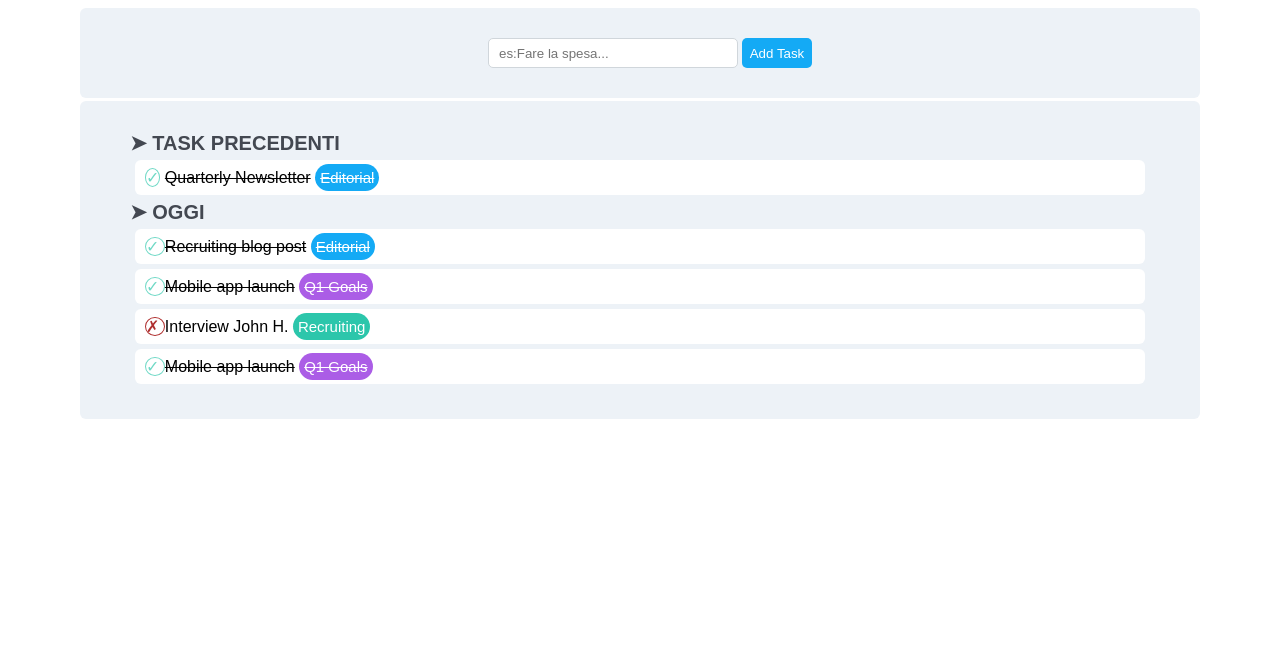
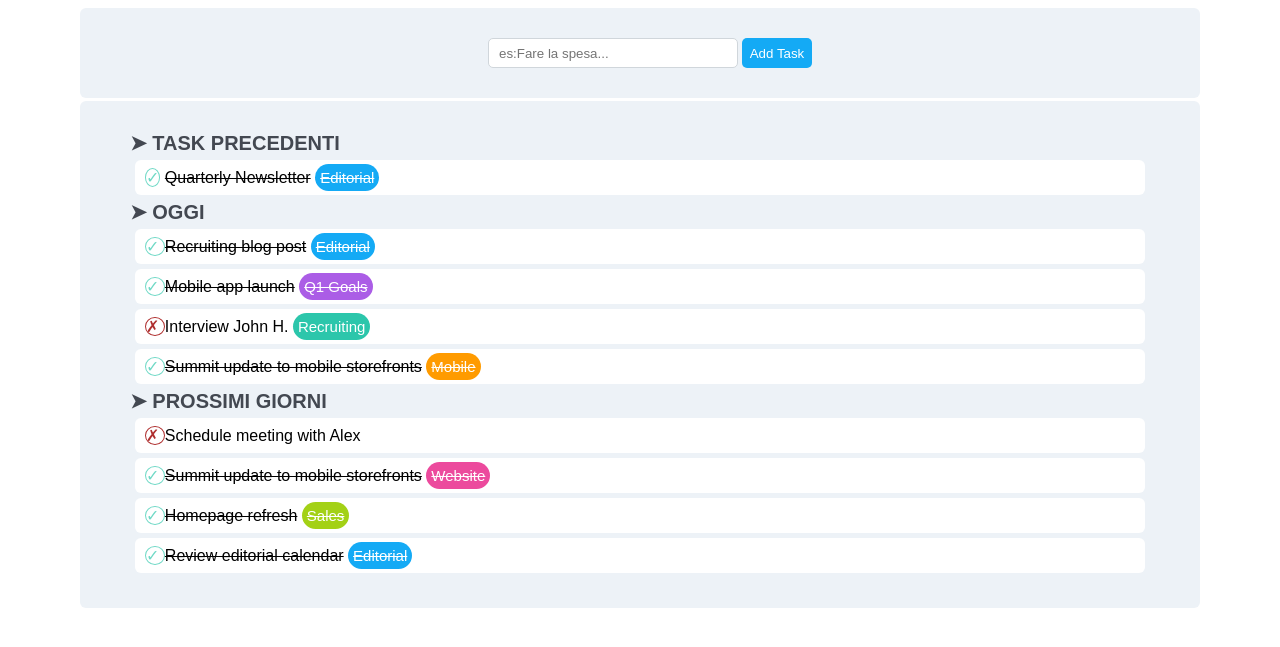
Before and after one commit to matteocenci/html-css-toboolist, a plain HTML site: page index.html in a window 1280 px wide. Shown: the part 85-732 px from the top of the page. Drawn offline with Linux system fonts and the light colour scheme.

Commit message:
feat: last tasks

```diff
--- a/css/style.css
+++ b/css/style.css
@@ -106,6 +106,36 @@
 
 }
 
+.tag-mobile{
+    background-color: #ff9b00;
+    color: white;
+    font-size: 15px;
+    font-family: Arial, Helvetica, sans-serif;
+    padding: 5px;
+    border-radius: 15px;
+
+}
+
+.tag-website{
+    background-color: #ec4a9d;
+    color: white;
+    font-size: 15px;
+    font-family: Arial, Helvetica, sans-serif;
+    padding: 5px;
+    border-radius: 15px;
+
+}
+
+.tag-sales{
+    background-color: #a3d116;
+    color: white;
+    font-size: 15px;
+    font-family: Arial, Helvetica, sans-serif;
+    padding: 5px;
+    border-radius: 15px;
+
+}
+
 .search-box{
     width: 250px;
     height: 30px;
--- a/index.html
+++ b/index.html
@@ -59,9 +59,33 @@
             </div>
             <div class="task">
                 <span class="check">&#10003; </span>
-                <span class="line-trough"> Mobile app launch</span>
-                <span class="tag-Q1Goals line-trough">Q1 Goals</span>
+                <span class="line-trough"> Summit update to mobile storefronts</span>
+                <span class="tag-mobile line-trough">Mobile</span>
             </div>
+            <div class="title">
+                <strong>&#10148; PROSSIMI GIORNI</strong>
+            </div>
+            <div class="task">
+                <span class="cross">&#10007; </span>
+                <span> Schedule meeting with Alex</span>
+            </div>
+            <div class="task">
+                <span class="check">&#10003; </span>
+                <span class="line-trough"> Summit update to mobile storefronts</span>
+                <span class="tag-website line-trough">Website</span>
+            </div>
+            <div class="task">
+                <span class="check">&#10003; </span>
+                <span class="line-trough"> Homepage refresh</span>
+                <span class="tag-sales line-trough">Sales</span>
+            </div>
+            <div class="task">
+                <span class="check">&#10003; </span>
+                <span class="line-trough"> Review editorial calendar</span>
+                <span class="tag-editorial line-trough">Editorial</span>
+            </div>
+
+
 
 
 
```
